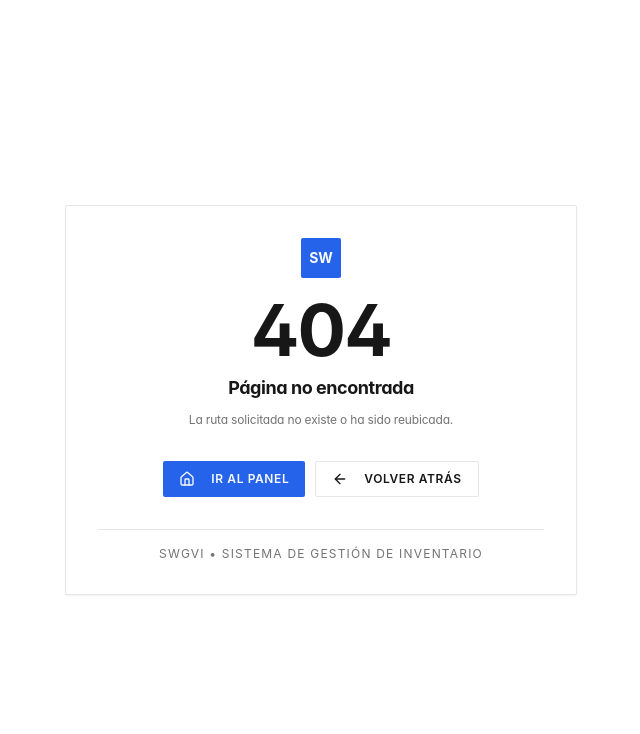
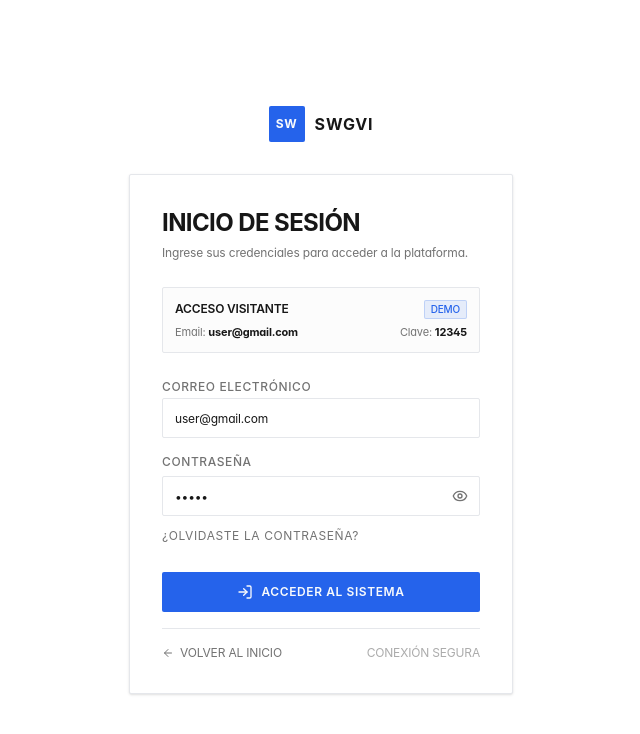
Before and after one commit to rhyden97/SWIV, a Next.js app: page /login in a window 1280 px wide. Before the commit this address had no page. Shown: the top 734 px of the page, without its empty margins (319-959 px from the left). Built offline with nearby package versions, Linux system fonts and the light colour scheme.

Commit message:
feat(auth): disenar formulario de inicio de sesion con validaciones

```diff
--- /dev/null
+++ b/src/app/(auth)/login/page.jsx
@@ -0,0 +1,20 @@
+import Link from "next/link";
+import { LoginForm } from "@/components/login-form";
+
+export default function LoginPage() {
+  return (
+    <div className="min-h-screen flex flex-col justify-center items-center bg-background">
+        <div className="mb-8 flex flex-col items-center gap-3 text-center">
+          <Link href="/" className="flex items-center gap-2.5">
+            <div className="h-9 w-9 rounded-xs bg-primary text-primary-foreground flex items-center justify-center font-mono font-bold text-xs tracking-wider border border-primary/20 shadow-none">
+              SW
+            </div>
+            <span className="font-mono text-base font-bold uppercase tracking-wider text-foreground">
+              SWGVI
+            </span>
+          </Link>
+        </div>
+        <LoginForm/>
+    </div>
+  );
+}
--- /dev/null
+++ b/src/components/login-form.jsx
@@ -0,0 +1,209 @@
+"use client";
+
+import { useState } from "react";
+import { useForm } from "react-hook-form";
+import { useRouter } from "next/navigation";
+import Link from "next/link";
+import { toast } from "sonner";
+import { Button } from "@/components/ui/button";
+import { Input } from "@/components/ui/input";
+import { Label } from "@/components/ui/label";
+import { createClient } from "@/lib/supabase/client";
+import { ArrowLeft, Eye, EyeOff, LogIn } from "lucide-react";
+
+export function LoginForm() {
+  const [isLoading, setIsLoading] = useState(false);
+  const [showPassword, setShowPassword] = useState(false);
+  const router = useRouter();
+
+  const {
+    register,
+    handleSubmit,
+    formState: { errors },
+  } = useForm({
+    defaultValues: {
+      email: "user@gmail.com",
+      password: "12345",
+    },
+  });
+
+  const onSubmit = async (data) => {
+    setIsLoading(true);
+
+    try {
+      const emailFormatted =
+        data.email.includes("@") && !data.email.includes(".")
+          ? `${data.email}.com`
+          : data.email;
+
+      const supabase = createClient();
+      const { data: authData, error } = await supabase.auth.signInWithPassword({
+        email: emailFormatted,
+        password: data.password,
+      });
+
+      if (error) {
+        toast.error("Error al iniciar sesión", {
+          description: error.message,
+        });
+        return;
+      }
+
+      if (authData.user) {
+        toast.success("¡Bienvenido al sistema!", {
+          description: "Inicio de sesión verificado correctamente.",
+        });
+        router.push("/dashboard");
+        router.refresh();
+      }
+    } catch (error) {
+      toast.error("Error de autenticación", {
+        description: "No fue posible verificar las credenciales.",
+      });
+      console.error("Login error:", error);
+    } finally {
+      setIsLoading(false);
+    }
+  };
+
+  return (
+    <div className="w-full max-w-sm rounded-xs border border-border bg-card p-6 sm:p-8 shadow-sm">
+      <div className="mb-6 space-y-1 text-left">
+        <h1 className="text-xl sm:text-2xl font-bold font-mono uppercase tracking-tight text-foreground">
+          Inicio de Sesión
+        </h1>
+        <p className="text-xs font-mono text-muted-foreground leading-relaxed">
+          Ingrese sus credenciales para acceder a la plataforma.
+        </p>
+      </div>
+
+      <div className="mb-5 rounded-xs border border-border bg-muted/30 p-3 text-xs font-mono">
+        <div className="flex items-center justify-between text-muted-foreground mb-1.5">
+          <span className="uppercase font-semibold text-foreground">Acceso Visitante</span>
+          <span className="text-[10px] px-1.5 py-0.5 rounded-xs bg-primary/10 text-primary border border-primary/20 font-medium">DEMO</span>
+        </div>
+        <div className="flex items-center justify-between text-muted-foreground text-[11px]">
+          <span>Email: <strong className="text-foreground font-mono">user@gmail.com</strong></span>
+          <span>Clave: <strong className="text-foreground font-mono">12345</strong></span>
+        </div>
+      </div>
+
+      <form onSubmit={handleSubmit(onSubmit)} className="space-y-4">
+        <div className="space-y-1.5">
+          <Label
+            htmlFor="email"
+            className="text-xs font-mono uppercase tracking-wider text-muted-foreground font-medium"
+          >
+            Correo Electrónico
+          </Label>
+          <Input
+            id="email"
+            type="email"
+            placeholder="user@gmail.com"
+            autoComplete="email"
+            {...register("email", {
+              required: "El correo electrónico es obligatorio",
+              pattern: {
+                value: /^[A-Z0-9._%+-]+@[A-Z0-9.-]+$/i,
+                message: "Formato de correo inválido",
+              },
+            })}
+            className={`h-10 rounded-xs border bg-background px-3 font-mono text-xs focus:border-primary focus:ring-1 focus:ring-primary shadow-none ${
+              errors.email ? "border-destructive" : "border-border"
+            }`}
+          />
+          {errors.email && (
+            <p className="text-xs font-mono text-destructive">
+              {errors.email.message}
+            </p>
+          )}
+        </div>
+
+        <div className="space-y-1.5">
+          <div className="flex items-center justify-between">
+            <Label
+              htmlFor="password"
+              className="text-xs font-mono uppercase tracking-wider text-muted-foreground font-medium"
+            >
+              Contraseña
+            </Label>
+
+          </div>
+          <div className="relative">
+            <Input
+              id="password"
+              type={showPassword ? "text" : "password"}
+              placeholder="••••••••••••"
+              autoComplete="current-password"
+              {...register("password", {
+                required: "La contraseña es obligatoria",
+              })}
+              className={`h-10 rounded-xs border bg-background pl-3 pr-10 font-mono text-xs focus:border-primary focus:ring-1 focus:ring-primary shadow-none ${
+                errors.password ? "border-destructive" : "border-border"
+              }`}
+            />
+            <button
+              type="button"
+              onClick={() => setShowPassword(!showPassword)}
+              className="absolute right-3 top-1/2 -translate-y-1/2 text-muted-foreground hover:text-foreground transition-colors cursor-pointer"
+              tabIndex={-1}
+              aria-label={showPassword ? "Ocultar contraseña" : "Ver contraseña"}
+            >
+              {showPassword ? (
+                <EyeOff className="h-4 w-4" />
+              ) : (
+                <Eye className="h-4 w-4" />
+              )}
+            </button>
+          </div>
+          {errors.password && (
+            <p className="text-xs font-mono text-destructive">
+              {errors.password.message}
+            </p>
+          )}
+          <Link
+            href="/recuperar-password"
+            className="text-xs font-mono text-muted-foreground hover:text-primary transition-colors uppercase tracking-wider"
+          >
+            ¿Olvidaste la contraseña?
+          </Link>
+        </div>
+
+        <div className="pt-2">
+
+          <Button
+            type="submit"
+            disabled={isLoading}
+            className="w-full h-10 rounded-xs bg-primary hover:bg-primary/90 text-primary-foreground font-mono text-xs uppercase tracking-wider font-semibold shadow-none cursor-pointer flex items-center justify-center gap-2"
+          >
+            {isLoading ? (
+              <>
+                <div className="h-3.5 w-3.5 animate-spin rounded-full border-2 border-primary-foreground border-t-transparent" />
+                <span>Verificando...</span>
+              </>
+            ) : (
+              <>
+                <LogIn className="h-3.5 w-3.5" />
+                <span>Acceder al Sistema</span>
+              </>
+            )}
+          </Button>
+
+        </div>
+
+        <div className="pt-4 border-t border-border flex items-center justify-between text-xs font-mono">
+          <Link
+            href="/"
+            className="text-muted-foreground hover:text-foreground transition-colors flex items-center gap-1.5 uppercase"
+          >
+            <ArrowLeft className="h-3 w-3" />
+            Volver al inicio
+          </Link>
+          <span className="text-muted-foreground/60 uppercase">
+            Conexión segura
+          </span>
+        </div>
+      </form>
+    </div>
+  );
+}
```
